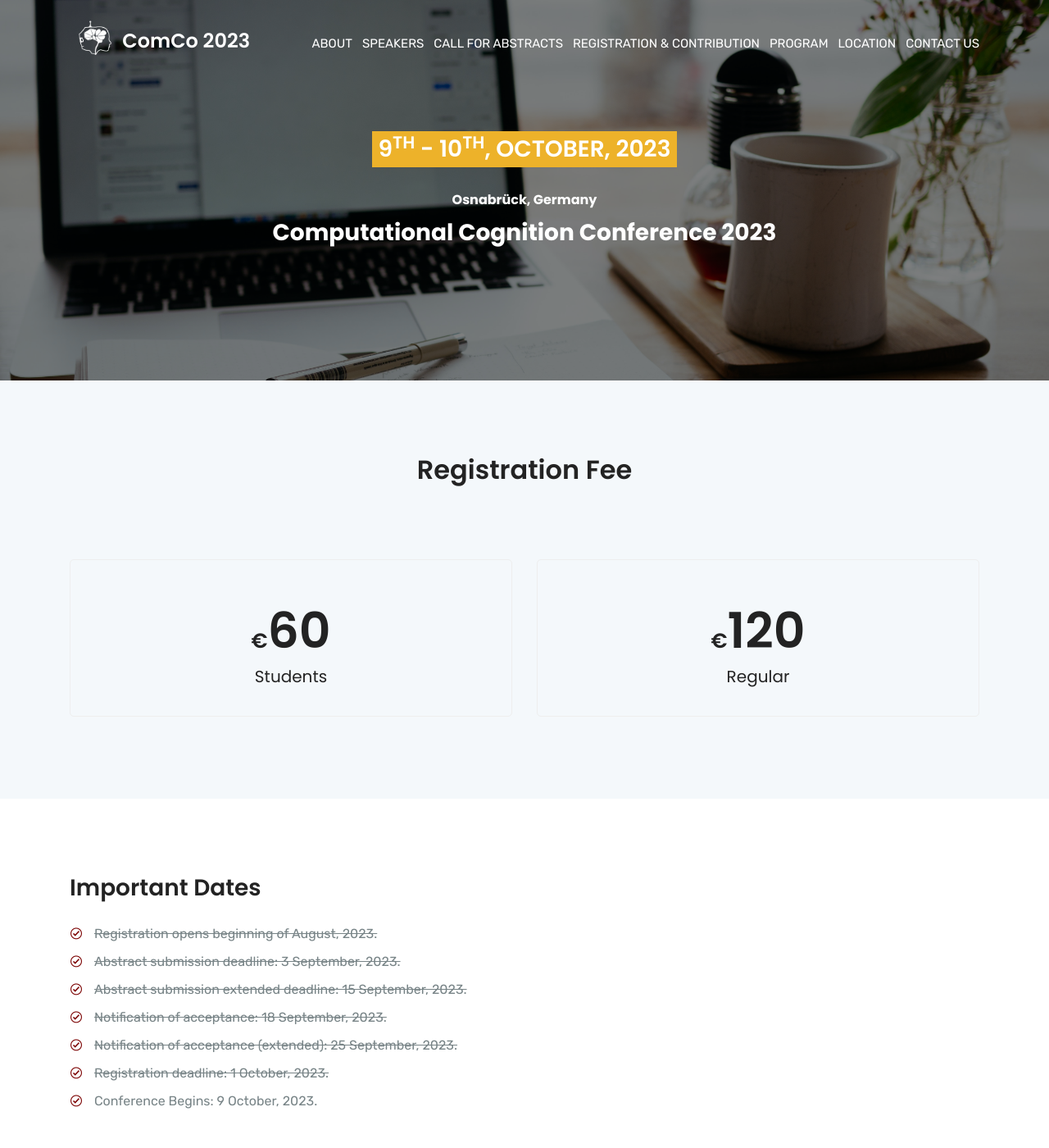
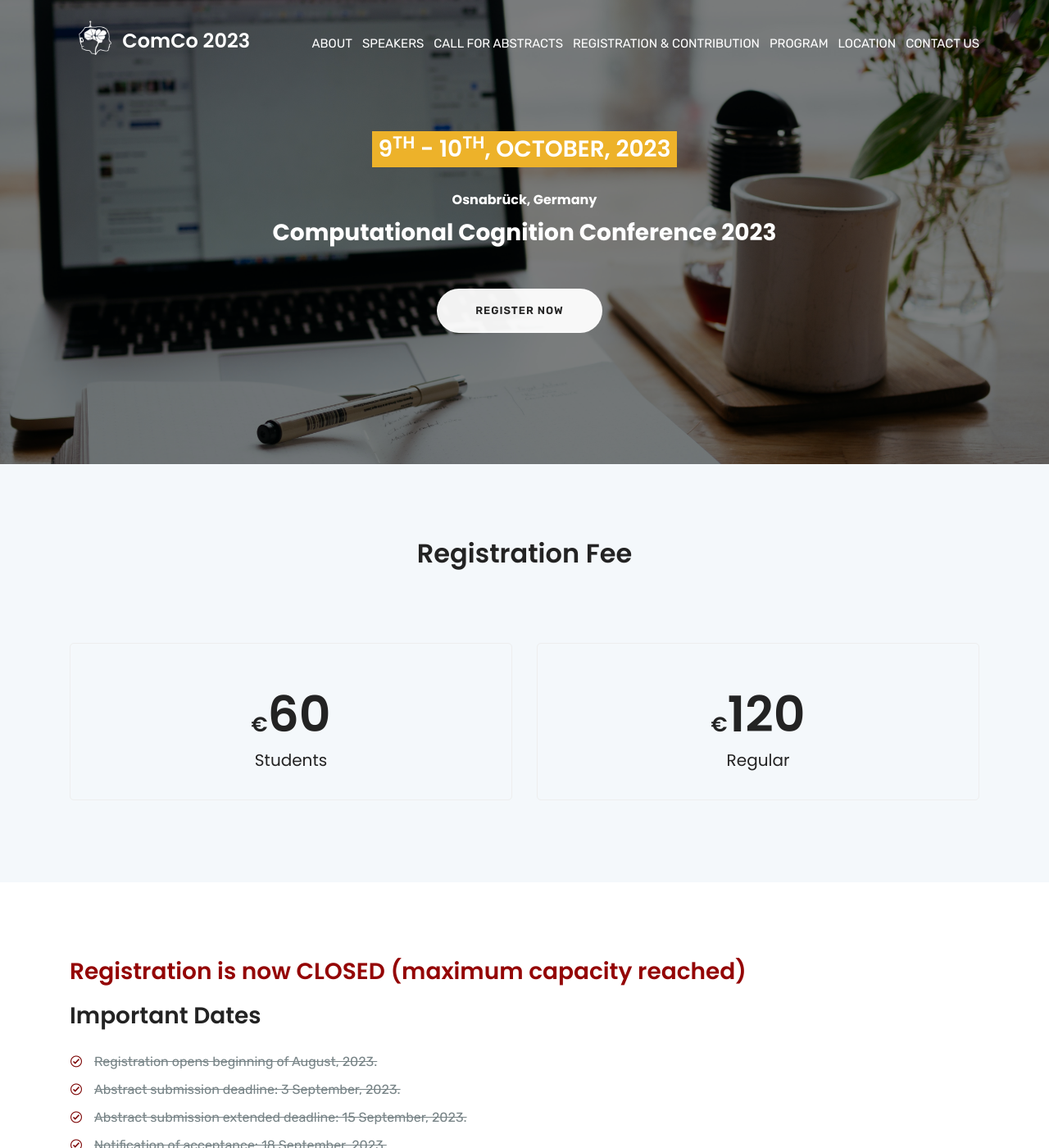
Before and after one commit to comco23/comco23.github.io, a Jekyll site: the page built from submission.html, in a window 1280 px wide and 1400 px high. Shown: the whole window at 82% size. Built offline with Jekyll 4.4.1, drawn with Linux system fonts in a browser that asks for light colours; some web fonts are replaced.

Commit message:
annoucement

```diff
--- a/_includes/sections/header.html
+++ b/_includes/sections/header.html
@@ -10,7 +10,7 @@
 							<h1 class="banner-title">{{ site.big_title }}</h1>
 							<h5 class="banner-title-1">Osnabrück, Germany</h5>
 							<h3 class="banner-title-1">Computational Cognition Conference 2023</h3>
-							<!--<a href="https://easychair.org/my/conference?conf=comco2023" class="btn btn-white btn-circled mt-5">Register Now</a> --->
+							<a href="" class="btn btn-white btn-circled mt-5">Register Now</a>
 
 						</div>
 					</div>
--- a/submission.html
+++ b/submission.html
@@ -19,6 +19,7 @@ permalink: /submission
 
 		<div class="row align-items-center">
 			<div class="col-lg-12 col-sm-12 col-md-12 mb-4">
+				<h3 class="mb-3" style="color: rgb(148, 5, 5);">Registration is now CLOSED (maximum capacity reached)</h3>
 				<h3 class="mb-3">Important Dates</h3>
 				<ul class="about-list2 my-4">
 					{% for data in site.data.importantdates %}
```
